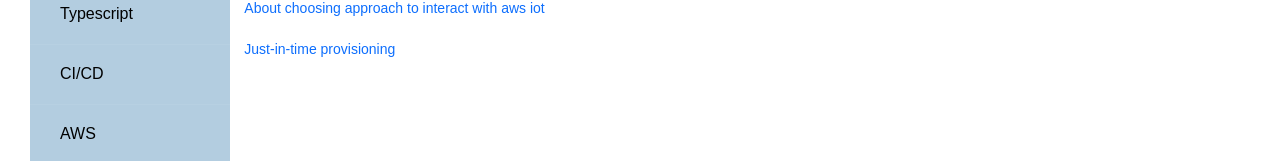
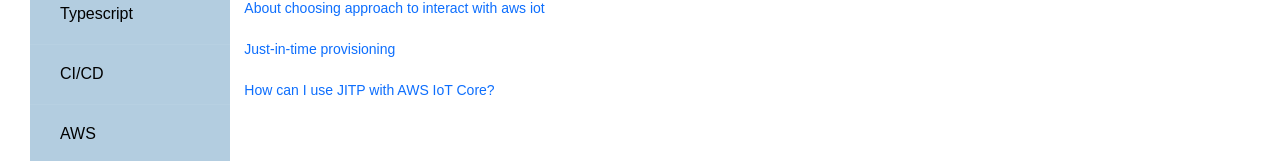
Before and after one commit to dmitriyokhrimenko/my-links, a React (Create React App) app: page /categories/aws in a window 1280 px wide. Shown: the part 430-591 px from the top of the page. Built offline with nearby package versions, Linux system fonts and the light colour scheme.

Commit message:
feat(data): add jit provisioning links

```diff
--- a/src/data-stub.js
+++ b/src/data-stub.js
@@ -237,6 +237,11 @@
                         description: "Just-in-time provisioning",
                         url: "https://docs.amazonaws.cn/en_us/iot/latest/developerguide/jit-provisioning.html#jit-provisioning-overview",
                     },
+                    {
+                        title: "How can I use JITP with AWS IoT Core?",
+                        description: "How can I use JITP with AWS IoT Core?",
+                        url: "https://aws.amazon.com/ru/premiumsupport/knowledge-center/aws-iot-core-jitp-setup/",
+                    },
                 ],
             },
         },
```
